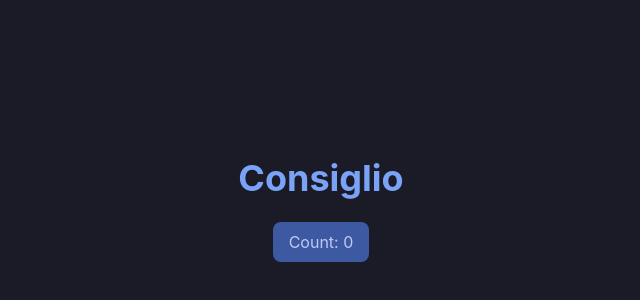
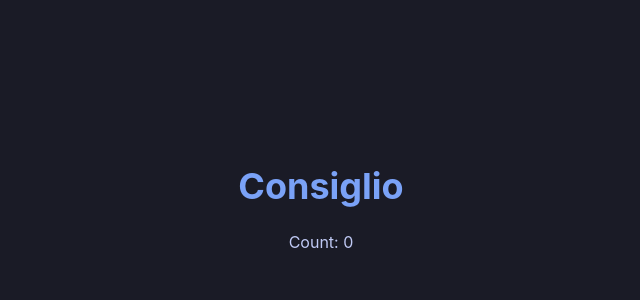
Before and after one commit to crnvl96/consiglio, a React (Vite) app in the folder frontend/: page / in a window 1280 px wide. Shown: the part 190-490 px from the top of the page, without its empty margins (319-959 px from the left). Built offline with nearby package versions, Linux system fonts and the light colour scheme.

Commit message:
Add classnames dependency and refactor Home component
Use classnames utility for conditional button styling with opacity
cap at count 10. Switch Home to a named export.

```diff
--- a/frontend/package.json
+++ b/frontend/package.json
@@ -11,6 +11,7 @@
   "dependencies": {
     "@tailwindcss/vite": "^4.2.1",
     "@tanstack/react-router": "^1.166.2",
+    "classnames": "^2.5.1",
     "react": "^19.0.0",
     "react-dom": "^19.0.0",
     "tailwindcss": "^4.2.1"
--- a/frontend/src/pages/Home.tsx
+++ b/frontend/src/pages/Home.tsx
@@ -1,21 +1,21 @@
 import { useState } from "react";
+import classNames from "classnames";
 
-function Home() {
+export function Home() {
   const [count, setCount] = useState(0);
+
+  const btnClass = classNames("btn", {
+    "opacity-50": count >= 10,
+  });
 
   return (
     <div className="flex flex-col items-center justify-center min-h-screen gap-6">
       <h1 className="text-4xl font-bold text-tokyonight-night-blue">
         Consiglio
       </h1>
-      <button
-        onClick={() => setCount((c) => c + 1)}
-        className="px-4 py-2 rounded-lg bg-tokyonight-night-blue0 text-tokyonight-night-fg hover:bg-tokyonight-night-blue transition-colors"
-      >
+      <button onClick={() => setCount((c) => c + 1)} className={btnClass}>
         Count: {count}
       </button>
     </div>
   );
 }
-
-export default Home;
--- a/frontend/src/routes/index.tsx
+++ b/frontend/src/routes/index.tsx
@@ -1,6 +1,6 @@
 import { createRoute } from "@tanstack/react-router";
 import { rootRoute } from "./__root";
-import Home from "../pages/Home";
+import { Home } from "../pages/Home";
 
 export const indexRoute = createRoute({
   getParentRoute: () => rootRoute,
```
Also changed, not shown: frontend/src/index.css (line endings or trailing spaces), 2 other files (tests, documents, lock files or other folders).
